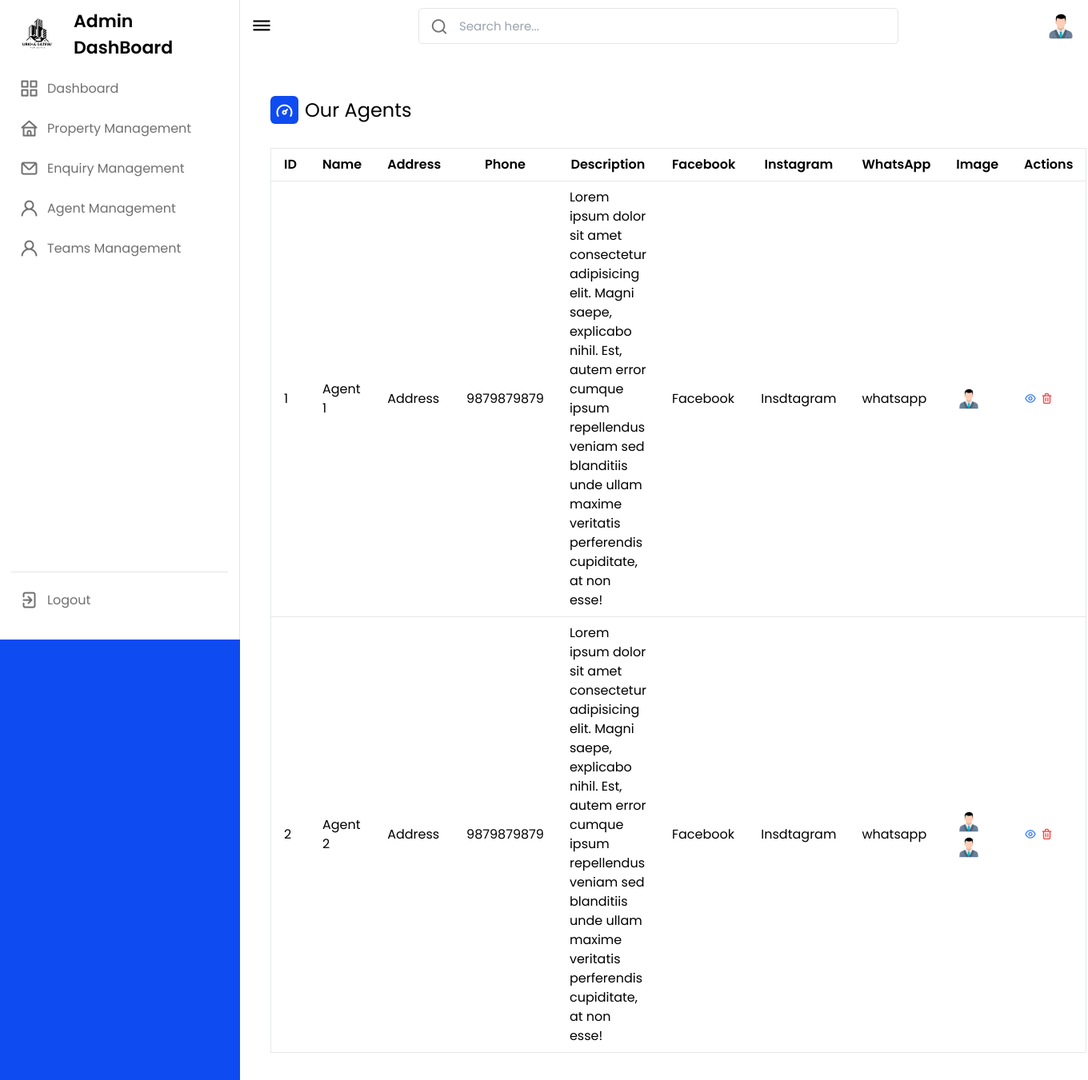
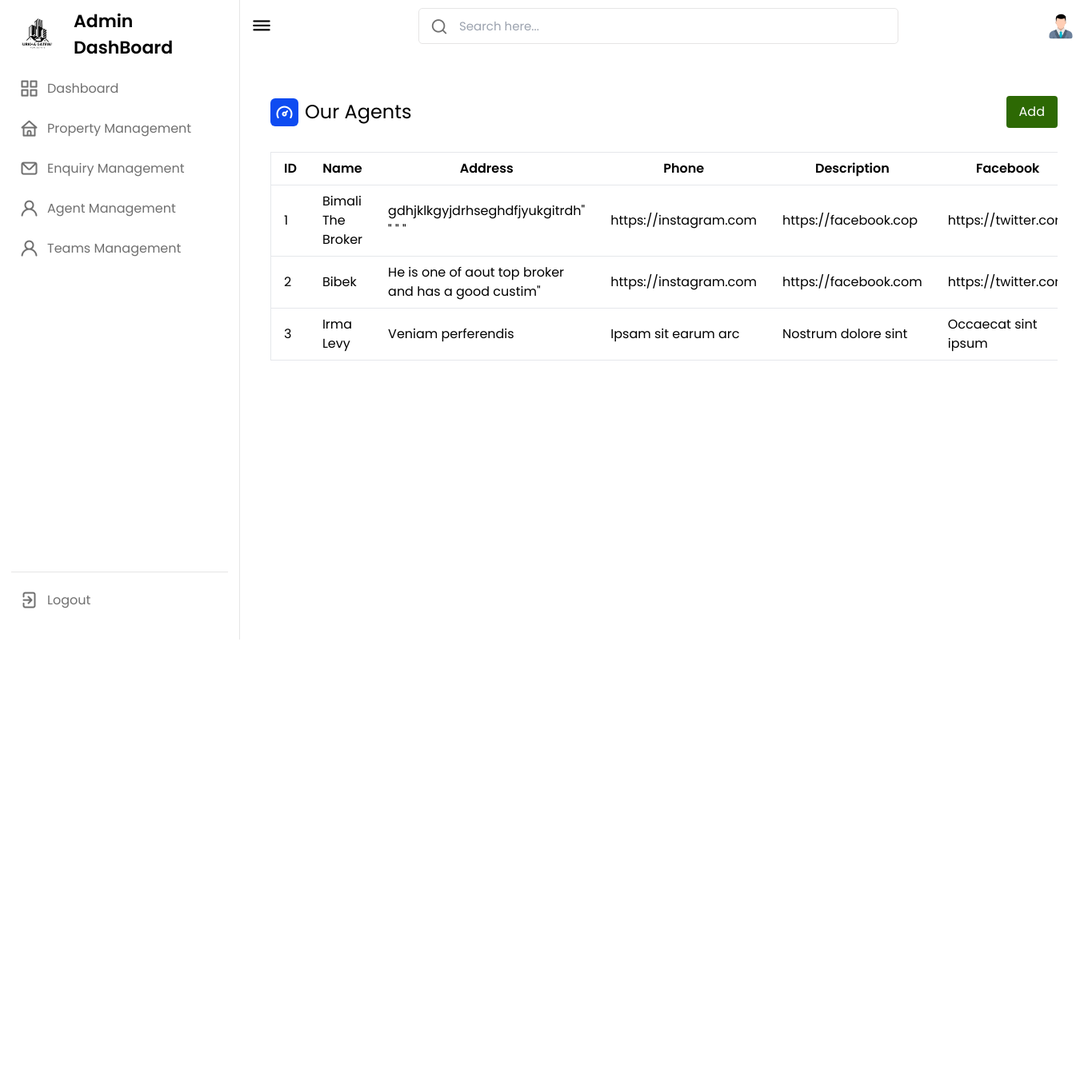
Before and after one commit to abhishekkarky/Realstate, a Django app: page /admin-agent-management in a window 1360 px wide. Shown: the whole page at 80% size. After the commit the page ends 800 px from the top, so only its background shows below. Run offline with Django 5.2, Linux system fonts and the light colour scheme; data comes from the database, SQL or seed files in the repository; some libraries are stand-ins or nearby versions.

Commit message:
admin pages

```diff
--- a/Auth/urls.py
+++ b/Auth/urls.py
@@ -15,5 +15,7 @@ urlpatterns = [
     path('admin-property-management', views.adminProperty, name='admin-property-management'),
     path('admin-enquiry-management', views.enquiryProperty, name='admin-enquiry-management'),
     path('admin-agent-management', views.agentManagement, name='admin-agent-management'),
-    path('admin-teams-management', views.teamsManagement, name='admin-teams-management')
+    path('admin-teams-management', views.teamsManagement, name='admin-teams-management') ,
+    path('edit_agents/<int:id>/', views.edit_agents, name='edit_agents'),
+
 ]
--- a/Auth/views.py
+++ b/Auth/views.py
@@ -45,6 +45,8 @@ def register(request):
     return render(request, 'register.html')
 
 # @login_required
+
+
 def dashboard(request):
     properties = Properties.objects.all()[:9]
     testimonials = Testimonials.objects.all()[:3]
@@ -115,12 +117,78 @@ def about(request):
 def adminPage(request):
     return render(request, 'admin/admin-panel.html')
 
+
 def adminProperty(request):
     return render(request, 'admin/property-management.html')
 
+
 def enquiryProperty(request):
-    return render(request, 'admin/enquiry-management.html')
+    allEnquiries = ContactList.objects.all()
+    context = {
+        'allEnquiries': allEnquiries
+    }
+    return render(request, 'admin/enquiry-management.html', context)
+
+
 def agentManagement(request):
-    return render(request, 'admin/agent-management.html')
+    if request.method == 'POST':
+        photo = request.FILES.get("photo")
+        name = request.POST.get("name")
+        intro = request.POST.get("intro")
+        instagramLink = request.POST.get("instagramLink")
+        facebookLink = request.POST.get("facebookLink")
+        twitterLink = request.POST.get("twitterLink")
+        linkedInLink = request.POST.get("linkedInLink")
+        query = BrokerAccount(photo=photo , name=name, intro=intro, instagramLink=instagramLink,facebookLink=facebookLink, twitterLink=twitterLink, linkedInLink=linkedInLink)
+        print(photo, name, intro, instagramLink, facebookLink, twitterLink, linkedInLink)
+        try:
+            query.save()
+            message = "Agent added successfully!!"
+            messages.success(request, message)
+            return redirect('/contact')
+        except Exception as e:
+            message = "Couldn't process your request!! Please try again later."
+            messages.error(request, message)
+            print(e)
+
+
+    allAgents = BrokerAccount.objects.all()
+    context = {
+        'allAgents': allAgents
+    }
+
+    return render(request, 'admin/agent-management.html',context)
+
+
+def edit_agents(request,id):
+    agent = get_object_or_404(BrokerAccount, id=id)
+    context = {
+        'agent': agent
+    }
+    if request.method == 'POST':
+        photo = request.FILES.get("photo")
+        name = request.POST.get("name")
+        intro = request.POST.get("intro")
+        instagramLink = request.POST.get("instagramLink")
+        facebookLink = request.POST.get("facebookLink")
+        twitterLink = request.POST.get("twitterLink")
+        linkedInLink = request.POST.get("linkedInLink")
+
+        if photo is None:
+            photo = agent.photo
+
+        editQuery = BrokerAccount(id=id, photo=photo, name=name, intro=intro, instagramLink=instagramLink,facebookLink=facebookLink, twitterLink=twitterLink, linkedInLink=linkedInLink)
+        editQuery.save()
+        messages.success(request, "Agent Edited Successfully !!!")
+
+        return redirect("admin-agent-management")
+
+
+    return render(request, 'admin/agent-edit.html', context)
+
+
+
+
+
 def teamsManagement(request):
     return render(request, 'admin/teams-management.html')
--- a/templates/admin/agent-management.html
+++ b/templates/admin/agent-management.html
@@ -1,8 +1,8 @@
 <!DOCTYPE html>
 <html lang="en">
   <head>
-    <meta charset="UTF-8">
-    <meta name="viewport" content="width=device-width, initial-scale=1.0">
+    <meta charset="UTF-8" />
+    <meta name="viewport" content="width=device-width, initial-scale=1.0" />
     <title>Agent Management</title>
     <!----======== CSS ======== -->
     <link rel="stylesheet" href="/static/css/adminpanel.css" />
@@ -13,7 +13,6 @@
       href="https://unicons.iconscout.com/release/v4.0.0/css/line.css"
     />
     <script src="https://cdn.tailwindcss.com"></script>
-
   </head>
   <body>
     <!-- Include navbar.html -->
@@ -36,9 +35,17 @@
               <i class="uil uil-tachometer-fast-alt text-2xl"></i>
               <span class="text-2xl ml-2">Our Agents</span>
             </div>
+            <button
+              id="openModal"
+              class="bg-[#2d6904] text-white px-4 py-2 rounded"
+            >
+              Add
+            </button>
           </div>
 
           <!-- Table with property data -->
+
+          <div class="overflow-scroll">
             <table class="w-full bg-white border border-gray-200">
               <thead>
                 <tr>
@@ -49,66 +56,171 @@
                   <th class="py-2 px-4 border-b">Description</th>
                   <th class="py-2 px-4 border-b">Facebook</th>
                   <th class="py-2 px-4 border-b">Instagram</th>
-                            <th class="py-2 px-4 border-b">WhatsApp</th>
                   <th class="py-2 px-4 border-b">Image</th>
                   <th class="py-2 px-4 border-b">Actions</th>
                 </tr>
               </thead>
               <tbody>
                 <!-- Example row with additional fields -->
+                {% for agent in allAgents %}
                 <tr>
-                            <td class="py-2 px-4 border-b">1</td>
-                            <td class="py-2 px-4 border-b">Agent 1</td>
-                            <td class="py-2 px-4 border-b">Address </td>
-                            <td class="py-2 px-4 border-b">9879879879</td>
+                  <td class="py-2 px-4 border-b">{{forloop.counter}}</td>
+                  <td class="py-2 px-4 border-b">{{agent.name}}</td>
+                  <td class="py-2 px-4 border-b">{{agent.intro}}</td>
+                  <td class="py-2 px-4 border-b">{{agent.instagramLink}}</td>
                   <td class="py-2 px-4 border-b">
-                                Lorem ipsum dolor sit amet consectetur adipisicing elit. Magni
-                                saepe, explicabo nihil. Est, autem error cumque ipsum repellendus
-                                veniam sed blanditiis unde ullam maxime veritatis perferendis
-                                cupiditate, at non esse!
-                            </td>
-                            <td class="py-2 px-4 border-b">Facebook</td>
-                            <td class="py-2 px-4 border-b">Insdtagram</td>
-                            <td class="py-2 px-4 border-b">whatsapp</td>
-                            <!-- Add a cell for photos -->
-                            <td class="py-2 px-4 border-b">
-                                <img src="/static/images/profile.jpg" alt="Photo 1" class="w-8 h-8 mr-2">
+                    <a href="{{agent.facebookLink}}">{{agent.facebookLink}}</a>
                   </td>
                   <td class="py-2 px-4 border-b">
-                                <i class="uil uil-eye text-blue-500 cursor-pointer hover:text-blue-700"></i>
-                                <i class="uil uil-trash-alt text-red-500 cursor-pointer hover:text-red-700"></i>
+                    <a href="{{agent.twitterLink}}">{{agent.twitterLink}}</a>
+                  </td>
+                  <td class="py-2 px-4 border-b">
+                    <a href="{{agent.linkedInLink}}">{{agent.linkedInLink}}</a>
+                  </td>
+                  <td class="py-2 px-4 border-b">
+                    <img
+                      src="{{ agent.photo.url }}"
+                      alt="Photo 1"
+                      class="w-8 h-8 mr-2"
+                    />
+                  </td>
+                  <td class="py-2 px-4 border-b">
+                    <a href="{% url 'edit_agents' id=agent.id %}">
+                      <i
+                        class="uil uil-eye text-blue-500 cursor-pointer hover:text-blue-700"
+                      ></i>
+                    </a>
+                    <i
+                      class="uil uil-trash-alt text-red-500 cursor-pointer hover:text-red-700"
+                    ></i>
                   </td>
                 </tr>
-                        <tr>
-                            <td class="py-2 px-4 border-b">2</td>
-                            <td class="py-2 px-4 border-b">Agent 2</td>
-                            <td class="py-2 px-4 border-b">Address </td>
-                            <td class="py-2 px-4 border-b">9879879879</td>
-                            <td class="py-2 px-4 border-b">
-                                Lorem ipsum dolor sit amet consectetur adipisicing elit. Magni
-                                saepe, explicabo nihil. Est, autem error cumque ipsum repellendus
-                                veniam sed blanditiis unde ullam maxime veritatis perferendis
-                                cupiditate, at non esse!
-                            </td>
-                            <td class="py-2 px-4 border-b">Facebook</td>
-                            <td class="py-2 px-4 border-b">Insdtagram</td>
-                            <td class="py-2 px-4 border-b">whatsapp</td>
-                            <!-- Add a cell for photos -->
-                            <td class="py-2 px-4 border-b">
-                                <img src="/static/images/profile.jpg" alt="Photo 1" class="w-8 h-8 mr-2">
-                                <img src="/static/images/profile.jpg" alt="Photo 2" class="w-8 h-8">
-                            </td>
-                            <td class="py-2 px-4 border-b">
-                                <i class="uil uil-eye text-blue-500 cursor-pointer hover:text-blue-700"></i>
-                                <i class="uil uil-trash-alt text-red-500 cursor-pointer hover:text-red-700"></i>
-                            </td>
-                        </tr>
-                        <!-- Add more rows as needed -->
+                {% endfor %}
               </tbody>
             </table>
           </div>
         </div>
+      </div>
     </section>
+
+    <!-- Modal -->
+    <div
+      id="myModal"
+      class="modal hidden fixed inset-0 bg-gray-300 bg-opacity-75 flex items-center justify-center"
+    >
+      <div class="modal-content bg-white p-6 w-1/2">
+        <span id="closeModal" class="close">&times;</span>
+
+        <!-- Property Add Form -->
+        <form
+          action="{% url 'admin-agent-management' %}"
+          method="post"
+          id="propertyForm"
+          class="grid grid-cols-2 gap-4"
+          enctype="multipart/form-data"
+        >
+          {% csrf_token %}
+          <div class="mb-4">
+            <label for="propertyName">Agent Name:</label>
+            <input
+              type="text"
+              id="propertyName"
+              name="name"
+              class="w-full border p-2"
+              required
+            />
+          </div>
+
+          <div class="mb-4">
+            <label for="propertyDescription">Agent Short Intro</label>
+            <textarea
+              id="propertyDescription"
+              name="intro"
+              class="w-full border p-2"
+              required
+            ></textarea>
+          </div>
+
+          <div class="mb-4">
+            <label for="propertyAddress">Instragram Link</label>
+            <input
+              type="text"
+              id="propertyAddress"
+              name="instagramLink"
+              class="w-full border p-2"
+              required
+            />
+          </div>
+
+          <div class="mb-4">
+            <label for="propertyRooms">Facebook Link</label>
+            <input
+              type="text"
+              id="propertyRooms"
+              name="facebookLink"
+              class="w-full border p-2"
+              required
+            />
+          </div>
+
+          <div class="mb-4">
+            <label for="propertyBedrooms">Twitter Link</label>
+            <input
+              type="text"
+              id="propertyBedrooms"
+              name="twitterLink"
+              class="w-full border p-2"
+              required
+            />
+          </div>
+
+          <div class="mb-4">
+            <label for="propertyToilets">LinkedIn Link</label>
+            <input
+              type="text"
+              id="propertyToilets"
+              name="linkedInLink"
+              class="w-full border p-2"
+              required
+            />
+          </div>
+
+          <div class="mb-4">
+            <!-- Add a file input for photos -->
+            <label for="propertyPhotos">Photo</label>
+            <input
+              type="file"
+              id="propertyPhotos"
+              name="photo"
+              class="w-full border p-2"
+            />
+          </div>
+
+          <button
+            type="submit"
+            class="col-span-2 bg-[#2d6904] text-white px-4 py-2 rounded"
+          >
+            Add Agent
+          </button>
+        </form>
+      </div>
+    </div>
+
+    <script>
+      document
+        .getElementById("openModal")
+        .addEventListener("click", function () {
+          document.getElementById("myModal").classList.remove("hidden");
+        });
+
+      document
+        .getElementById("closeModal")
+        .addEventListener("click", function () {
+          document.getElementById("myModal").classList.add("hidden");
+        });
+
+      // Handle form submission
+    </script>
 
     <!-- Include admin-panel.js -->
     <script src="/static/js/admin-panel.js"></script>
```
Also changed, not shown: templates/admin/enquiry-management.html (+23 -25 lines). Lines whose indentation alone changed are shown as unchanged.
